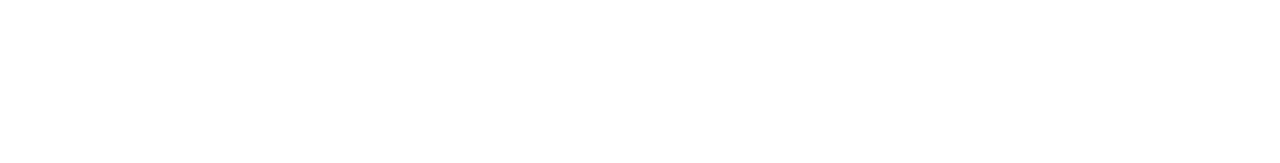
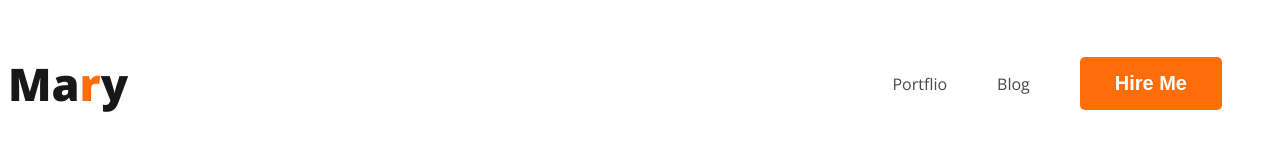
Before and after one commit to hasif52/webdeveloper-portfolio, a plain HTML site: page index.html in a window 1280 px wide. Drawn offline with nearby package versions, Linux system fonts and the light colour scheme.

Commit message:
added nav

```diff
--- a/index.html
+++ b/index.html
@@ -1,13 +1,29 @@
 <!DOCTYPE html>
 <html lang="en">
+
 <head>
     <meta charset="UTF-8">
     <meta name="viewport" content="width=device-width, initial-scale=1.0">
     <title>Web Developer Portflio</title>
+    <link rel="preconnect" href="https://fonts.googleapis.com">
+    <link rel="preconnect" href="https://fonts.gstatic.com" crossorigin>
+    <link href="https://fonts.googleapis.com/css2?family=Open+Sans:wght@400;700;800&display=swap" rel="stylesheet">
+    <link rel="stylesheet" href="styles/portfolio.css">
 </head>
+
 <body>
-    <header></header>
+    <header>
+        <nav>
+            <h3 class="nav-taitle">Ma<span class="text-primary">r</span>y</h3>
+            <ul>
+                <li><a href="">Portflio</a></li>
+                <li><a href="">Blog</a></li>
+                <li><button class="btn-primary">Hire Me</button></li>
+            </ul>
+        </nav>
+    </header>
     <main></main>
     <footer></footer>
 </body>
+
 </html>
--- /dev/null
+++ b/styles/portfolio.css
@@ -0,0 +1,46 @@
+/* common shared stylesh */
+body {
+    font-family: 'Open Sans', sans-serif;
+}
+
+/* nav releted styles */
+nav {
+    display: flex;
+    justify-content: space-between;
+    align-items: center;
+}
+
+.text-primary {
+    color: #FD6E0A;
+}
+
+.btn-primary {
+    border-radius: 5px;
+    background: #FD6E0A;
+    border: 0px;
+    color: white;
+    font-size: 20px;
+    font-weight: 700;
+    padding: 15px 35px;
+}
+
+.nav-taitle {
+    color: #181818;
+    font-size: 45px;
+    font-weight: 800;
+}
+
+nav>ul {
+    display: flex;
+    align-items: center;
+}
+
+nav li {
+    list-style: none;
+    margin-right: 50px;
+}
+
+nav a {
+    text-decoration: none;
+    color: #474747;
+}
```
